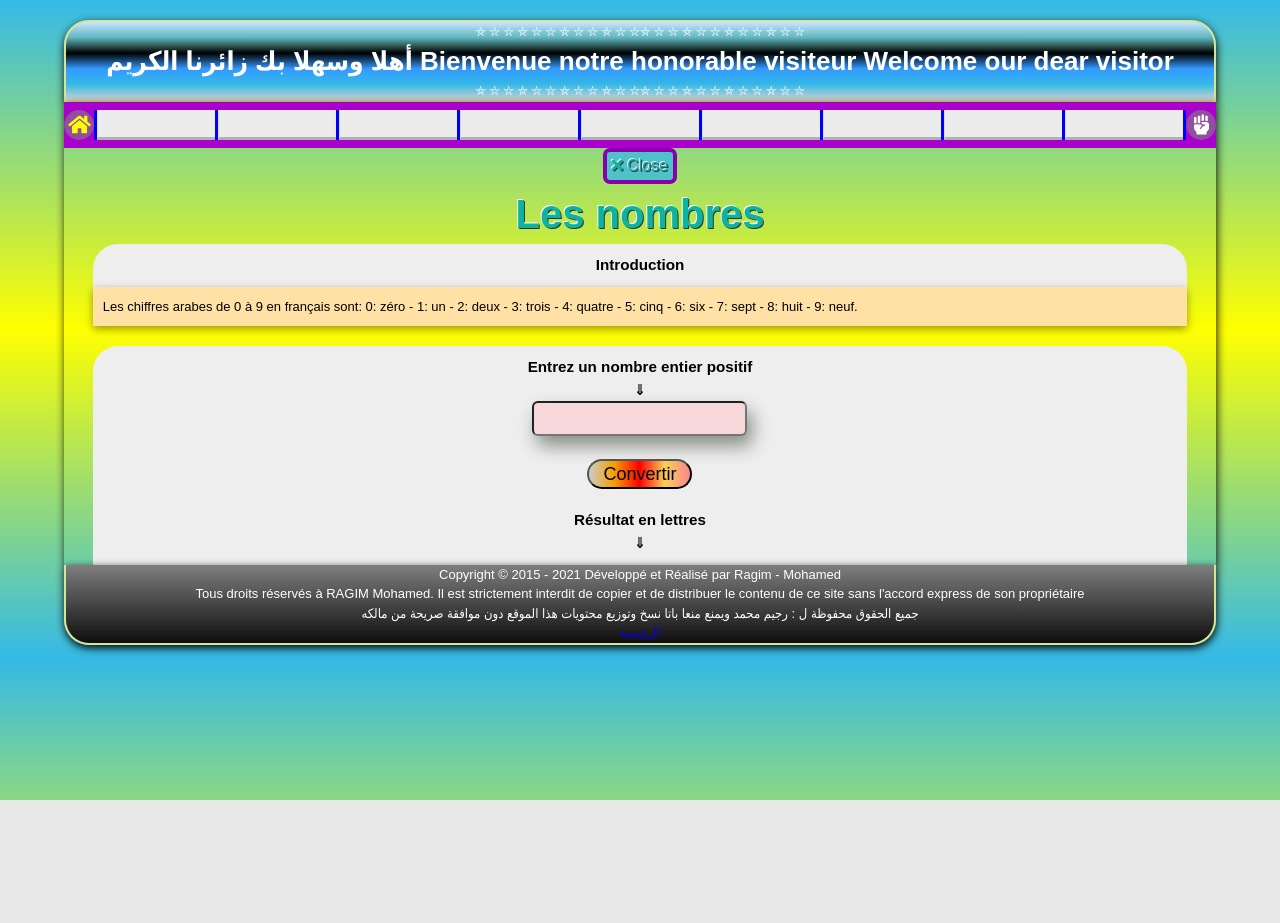
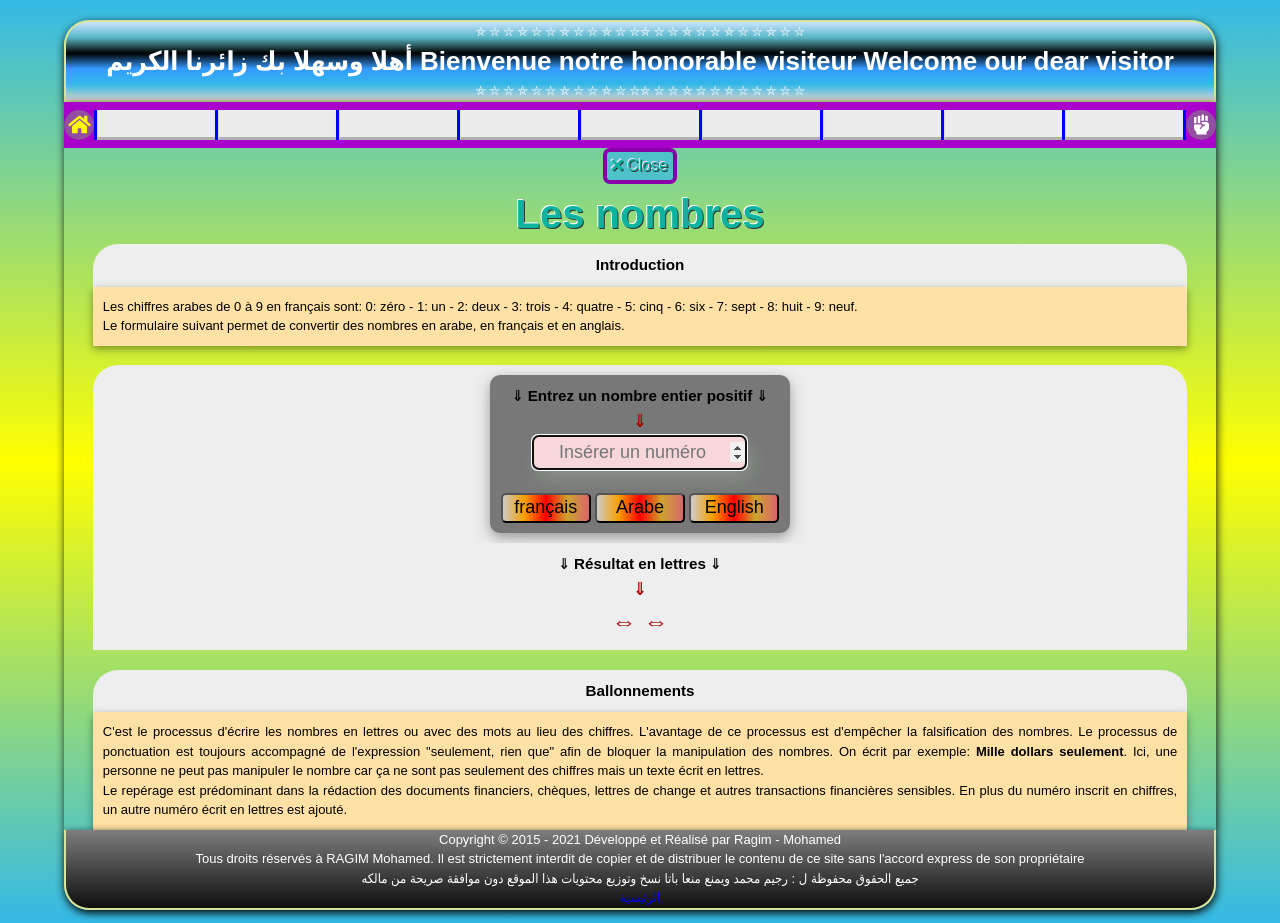
Before and after one commit to medmigar/fattan, a PHP site: page /web/nombres.html in a window 1280 px wide. Before the commit the page ends 800 px from the top, so only its background shows below. Run offline with PHP 8.4, Linux system fonts and the light colour scheme.

Commit message:
mise à jour

```diff
--- a/css/style.css
+++ b/css/style.css
@@ -187,8 +187,8 @@ p .med{
         .but{
             background: linear-gradient(to right,#cecbc9, #f59f00, #f00, #ffbe02a1,#fd606aba);
             height: 30px;
-            border-radius: 15px;
-            width: 105px;
+            border-radius: 5px;
+            width: 90px;
             font-size: 18px;
             color: #000;
         }
@@ -209,8 +209,8 @@ p .med{
         form{
             background-color: #777877;
             padding: 10px;
-            width: 300px;
-            margin: 5px;
+            max-width: 300px;
+            margin: auto;
             border-radius: 10px;
             box-shadow: 0 4px 8px 0 rgba(0, 0, 0, 0.2), 0 6px 20px 0 rgba(0, 0, 0, 0.19);
         }
@@ -234,13 +234,3 @@ p .med{
             margin:auto;
             box-shadow: 0 4px 8px 0 rgba(0, 0, 0, 0.2), 0 6px 20px 0 rgba(0, 0, 0, 0.19);
 }
-
-        @media only screen and (max-width: 600px) {
-  body {
-    background-color: lightblue;
-  }
-  nav {
-    display: flex;
-  flex-direction: column;
-    justify-content: center;
-}
--- a/web/nombres.html
+++ b/web/nombres.html
@@ -35,98 +35,238 @@
       6: six -
       7: sept -
       8: huit -
-      9: neuf.
+      9: neuf.<br>
+      Le formulaire suivant permet de convertir des nombres en arabe, en français et en anglais.
     </p><br>
-    <h3>
-      <label for="nombre">Entrez un nombre entier positif</label><br>
-      &#8659;<br>
-      <input type="text" id="nombre" class="put"><br><br>
-      <input type="button" value="Convertir" onclick="nombres();document.getElementById('nombre').value='';" class="but">
-    </h3><h3 style="border-radius: 0px;">Résultat en lettres<br>&#8659;<br>
-      <span id="fr" style="border-radius: 0px;"></span>
+    <h3><form>
+      <label for="nombre">&#8659; Entrez un nombre entier positif &#8659;</label><br>
+      <span style="color: #a00;font-size: 18px;">&#8659;</span><br>
+      <input type="number" id="nombre" class="put"placeholder="Insérer un numéro"autofocus><br><br>
+      <input type="button" value="français" onclick="français();document.getElementById('nombre').value='';" class="but">
+      <input type="button" value="Arabe" onclick="arabe();document.getElementById('nombre').value='';" class="but">
+      <input type="button" value="English" onclick="english();document.getElementById('nombre').value='';" class="but">
+      </form>
     </h3>
+    <h3 style="border-radius: 0px;"> &#8659; Résultat en lettres &#8659;<br><span style="color: #a00;font-size: 18px;">&#8659;</span><br>
+      <span id="fr"></span>
+      <span style="color: #a00;font-size: 25px;"> &#8660; </span>
+      <span id="ar" style="text-align: right;"></span>
+      <span style="color: #a00;font-size: 25px;"> &#8660; </span>
+      <span id="en"></span>
+    </h3><br>
+    <h3>Ballonnements</h3>
+    <p>
+      C'est le processus d'écrire les nombres en lettres ou avec des mots au lieu des chiffres. L'avantage de ce processus est d'empêcher la falsification des nombres. Le processus de ponctuation est toujours accompagné de l'expression "seulement, rien que" afin de bloquer la manipulation des nombres. On écrit par exemple: <b>Mille dollars seulement</b>. Ici, une personne ne peut pas manipuler le nombre car ça ne sont pas seulement des chiffres mais un texte écrit en lettres. <br>
+      Le repérage est prédominant dans la rédaction des documents financiers, chèques, lettres de change et autres transactions financières sensibles. En plus du numéro inscrit en chiffres, un autre numéro écrit en lettres est ajouté.
+    </p>
 
      </div>
   <footer class="pied" id="footer"><script>inclureFooter(footer);</script></footer>
   <script>
-      var chiffres =["zéro","un","deux","trois","quatre","cinq","six","sept","huit","neuf","dix",
-                      "onze","douze","treize","quatorze","quinze","seize"];
-       let nombres0 = ["vingt","trente","quarante","cinquante","soixante"];
-      function nombres(){
+  $(function(){
+
+        $("#btnClose").click(function(){
+          $("#sc").slideUp(3000);
+          $('#btnClose').hide();
+          $('#btnMenu').show();
+        });
+
+        $("#btnMenu").click(function(){
+          $("#sc").slideDown(3000);
+            $('#btnMenu').hide();
+            $('#btnClose').show();
+        });
+    });
+
+      function français(){
+        var chiffres =["Zéro","Un","Deux","Trois","Quatre","Cinq","Six","Sept","Huit","Neuf","Dix",
+                      "Onze","Douze","Treize","Tuatorze","Quinze","Seize"];
+       let nombres0 = ["Vingt","Trente","Quarante","Cinquante","Soixante"];
         let n = document.getElementById("nombre").value;
         n=parseInt(n);
-        //
+
         if(n<=16&&n>=0){
-          document.getElementById("fr").innerHTML = n+": "+chiffres[n];
+          document.getElementById("fr").innerHTML =chiffres[n]+": "+n;
         }
 
         if(n==17||n==18||n==19){
-          document.getElementById("fr").innerHTML = n+": "+chiffres[10]+"-"+chiffres[n%10];
+          document.getElementById("fr").innerHTML =chiffres[10]+"-"+chiffres[n%10]+": "+n;
         }
 
         if(n==20||n==30||n==40||n==50||n==60){
-          document.getElementById("fr").innerHTML = n+": "+nombres0[(n/10)-2];
+          document.getElementById("fr").innerHTML =nombres0[(n/10)-2]+": "+n;
         }
 
         if(n-(n%10)==20&&n%10==1){
-          document.getElementById("fr").innerHTML =n+": "+nombres0[0]+" et un";
+          document.getElementById("fr").innerHTML =nombres0[0]+" et un"+": "+n;
         }
 
         if(n>=22&&n<=29){
-          document.getElementById("fr").innerHTML =n+": "+nombres0[0]+"-"+chiffres[n%10];
+          document.getElementById("fr").innerHTML =nombres0[0]+"-"+chiffres[n%10].toLowerCase()+": "+n;
         }
         if(n-(n%10)==30&&n%10==1){
-          document.getElementById("fr").innerHTML =n+": "+nombres0[1]+" et un";
+          document.getElementById("fr").innerHTML =nombres0[1]+" et un"+": "+n;
         }
         if(n>=32&&n<=39){
-          document.getElementById("fr").innerHTML =n+": "+nombres0[1]+"-"+chiffres[n%10];
+          document.getElementById("fr").innerHTML =nombres0[1]+"-"+chiffres[n%10].toLowerCase()+": "+n;
         }
         if(n-(n%10)==40&&n%10==1){
-          document.getElementById("fr").innerHTML =n+": "+nombres0[2]+" et un";
+          document.getElementById("fr").innerHTML =nombres0[2]+" et un"+": "+n;
         }
         if(n>=42&&n<=49){
-          document.getElementById("fr").innerHTML =n+": "+nombres0[2]+"-"+chiffres[n%10];
+          document.getElementById("fr").innerHTML =nombres0[2]+"-"+chiffres[n%10].toLowerCase()+": "+n;
         }
         if(n-(n%10)==50&&n%10==1){
-          document.getElementById("fr").innerHTML =n+": "+nombres0[3]+" et un";
+          document.getElementById("fr").innerHTML =nombres0[3]+" et un"+": "+n;
         }
         if(n>=52&&n<=59){
-          document.getElementById("fr").innerHTML =n+": "+nombres0[3]+"-"+chiffres[n%10];
+          document.getElementById("fr").innerHTML =nombres0[3]+"-"+chiffres[n%10].toLowerCase()+": "+n;
         }
         if(n-(n%10)==60&&n%10==1){
-          document.getElementById("fr").innerHTML =n+": "+nombres0[4]+" et un";
+          document.getElementById("fr").innerHTML =nombres0[4]+" et un"+": "+n;
         }
         if(n>=62&&n<=69){
-          document.getElementById("fr").innerHTML =n+": "+nombres0[4]+"-"+chiffres[n%10];
+          document.getElementById("fr").innerHTML =nombres0[4]+"-"+chiffres[n%10].toLowerCase()+": "+n;
         }
         if(n>=70&&n<=76&&n!=71){
-          document.getElementById("fr").innerHTML =n+": "+nombres0[(4)]+"-"+chiffres[n%10+10];
+          document.getElementById("fr").innerHTML =nombres0[(4)]+"-"+chiffres[n%10+10].toLowerCase()+": "+n;
         }
         if(n==71){
-          document.getElementById("fr").innerHTML =n+": "+" soixante et onze";
+          document.getElementById("fr").innerHTML =" soixante et onze"+": "+n;
         }
         if(n>=77&&n<=79){
-          document.getElementById("fr").innerHTML =n+": "+nombres0[(4)]+"-"+chiffres[10]+"-"+chiffres[n%10];
+          document.getElementById("fr").innerHTML =nombres0[(4)]+"-"+chiffres[10].toLowerCase()+"-"+chiffres[n%10].toLowerCase()+": "+n;
         }
         if(n==80){
-          document.getElementById("fr").innerHTML =n+": "+"quatre-vingts";
+          document.getElementById("fr").innerHTML ="Quatre-vingts"+": "+n;
         }
         if(n==81){
-          document.getElementById("fr").innerHTML =n+": "+"quatre-vingt-un";
+          document.getElementById("fr").innerHTML ="Quatre-vingt-un"+": "+n;
         }
         if(n>=82&&n<=89){
-          document.getElementById("fr").innerHTML =n+": "+chiffres[4]+"-"+nombres0[(0)]+"-"+chiffres[n%10];
+          document.getElementById("fr").innerHTML =chiffres[4]+"-"+nombres0[(0)].toLowerCase()+"-"+chiffres[n%10].toLowerCase()+": "+n;
         }
         if(n>=90&&n<=96){
-          document.getElementById("fr").innerHTML =n+": "+chiffres[4]+"-"+nombres0[(0)]+"-"+chiffres[n%10+10];
+          document.getElementById("fr").innerHTML =chiffres[4]+"-"+nombres0[(0)].toLowerCase()+"-"+chiffres[n%10+10].toLowerCase()+": "+n;
         }
         if(n>=97&&n<=99){
-          document.getElementById("fr").innerHTML =n+": "+chiffres[4]+"-"+nombres0[(0)]+"-"+chiffres[10]+"-"+chiffres[n%10];
+          document.getElementById("fr").innerHTML =chiffres[4]+"-"+nombres0[(0)].toLowerCase()+"-"+chiffres[10].toLowerCase()+"-"+chiffres[n%10].toLowerCase()+": "+n;
         }
         if(n==100){
-          document.getElementById("fr").innerHTML =n+": "+"cent";
+          document.getElementById("fr").innerHTML ="Cent"+": "+n;
         }
     }
+    function arabe(){
+      let chiffres=["صفر", "واحد", "إثنان", "ثلاثة", "أربعة", "خمسة", "ستة", "سبعة", "ثمانية", "تسعة","عشرة"];
+      let acharates=["عشرون", "ثلاثون", "أربعون", "خمسون", "ستون", "سبعون", "ثمانون", "تسعون" ,"مئة"]
+      let n = parseInt(document.getElementById("nombre").value);
+      let achar="عشر";
+      let ihda="أحد عشر";
+      let ithna="اثنا عشر";
+
+      if(n>=0&&n<=10){
+        document.getElementById("ar").innerHTML =chiffres[n]+": "+n;
+      }
+
+      if(n%10==0&&n!=0){
+        document.getElementById("ar").innerHTML =acharates[n/10-2]+": "+n;
+      }
+
+      if(n==11){
+        document.getElementById("ar").innerHTML =ihda+": "+n;
+      }
+
+      if(n==12){
+        document.getElementById("ar").innerHTML =ithna+": "+n;
+      }
+
+      if(n>=13&&n<=19){
+        document.getElementById("ar").innerHTML =chiffres[n%10]+" "+achar+": "+n;
+      }
+
+      if(n>=21&&n<=29){
+        document.getElementById("ar").innerHTML =chiffres[n%10]+" و  "+acharates[0]+": "+n;
+      }
+
+      if(n>=31&&n<=39){
+        document.getElementById("ar").innerHTML =chiffres[n%10]+" و  "+acharates[1]+": "+n;
+      }
+
+      if(n>=41&&n<=49){
+        document.getElementById("ar").innerHTML =chiffres[n%10]+" و  "+acharates[2]+": "+n;
+      }
+
+      if(n>=51&&n<=59){
+        document.getElementById("ar").innerHTML =chiffres[n%10]+" و  "+acharates[3]+": "+n;
+      }
+
+      if(n>=61&&n<=69){
+        document.getElementById("ar").innerHTML =chiffres[n%10]+" و  "+acharates[4]+": "+n;
+      }
+
+      if(n>=71&&n<=79){
+        document.getElementById("ar").innerHTML =chiffres[n%10]+" و  "+acharates[5]+": "+n;
+      }
+
+      if(n>=81&&n<=89){
+        document.getElementById("ar").innerHTML =chiffres[n%10]+" و  "+acharates[6]+": "+n;
+      }
+
+      if(n>=91&&n<=99){
+        document.getElementById("ar").innerHTML =chiffres[n%10]+" و  "+acharates[7]+": "+n;
+      }
+
+    }
+
+    function english(){
+      let chiffres=["Zero", "One", "Two", "Three", "Four", "Five", "Six", "Seven", "Eight", "Nine", "Ten", "Eleven", "Twelve", "Thirteen", "Fourteen", "Fifteen", "Sixteen", "Seventeen", "Eighteen", "Nineteen"];
+      let acharates=["Twenty", "Thirty", "Forty", "Fifty", "Sixty", "Seventy", "Eighty", "Ninety", "One Hundred"]
+      let n = parseInt(document.getElementById("nombre").value);
+      let achar="";
+      let ihda=" ";
+      let ithna=" ";
+
+      if(n>=0&&n<=19){
+        document.getElementById("en").innerHTML =chiffres[n]+": "+n;
+      }
+
+      if(n%10==0&&n!=0&&n!=10){
+        document.getElementById("en").innerHTML =acharates[n/10-2]+": "+n;
+      }
+
+      if(n>=21&&n<=29){
+        document.getElementById("en").innerHTML =acharates[0]+"-"+chiffres[n%10].toLowerCase()+": "+n;
+      }
+
+      if(n>=31&&n<=39){
+        document.getElementById("en").innerHTML =acharates[1]+"-"+chiffres[n%10].toLowerCase()+": "+n;
+      }
+
+      if(n>=41&&n<=49){
+        document.getElementById("en").innerHTML =acharates[2]+"-"+chiffres[n%10].toLowerCase()+": "+n;
+      }
+
+      if(n>=51&&n<=59){
+        document.getElementById("en").innerHTML =acharates[3]+"-"+chiffres[n%10].toLowerCase()+": "+n;
+      }
+
+      if(n>=61&&n<=69){
+        document.getElementById("en").innerHTML =acharates[4]+"-"+chiffres[n%10].toLowerCase()+": "+n;
+      }
+
+      if(n>=71&&n<=79){
+        document.getElementById("en").innerHTML =acharates[5]+"-"+chiffres[n%10].toLowerCase()+": "+n;
+      }
+
+      if(n>=81&&n<=89){
+        document.getElementById("en").innerHTML =acharates[6]+"-"+chiffres[n%10].toLowerCase()+": "+n;
+      }
+
+      if(n>=91&&n<=99){
+        document.getElementById("en").innerHTML =acharates[7]+"-"+chiffres[n%10].toLowerCase()+": "+n;
+      }
+
+      }
 
   </script>
 </body>
```
